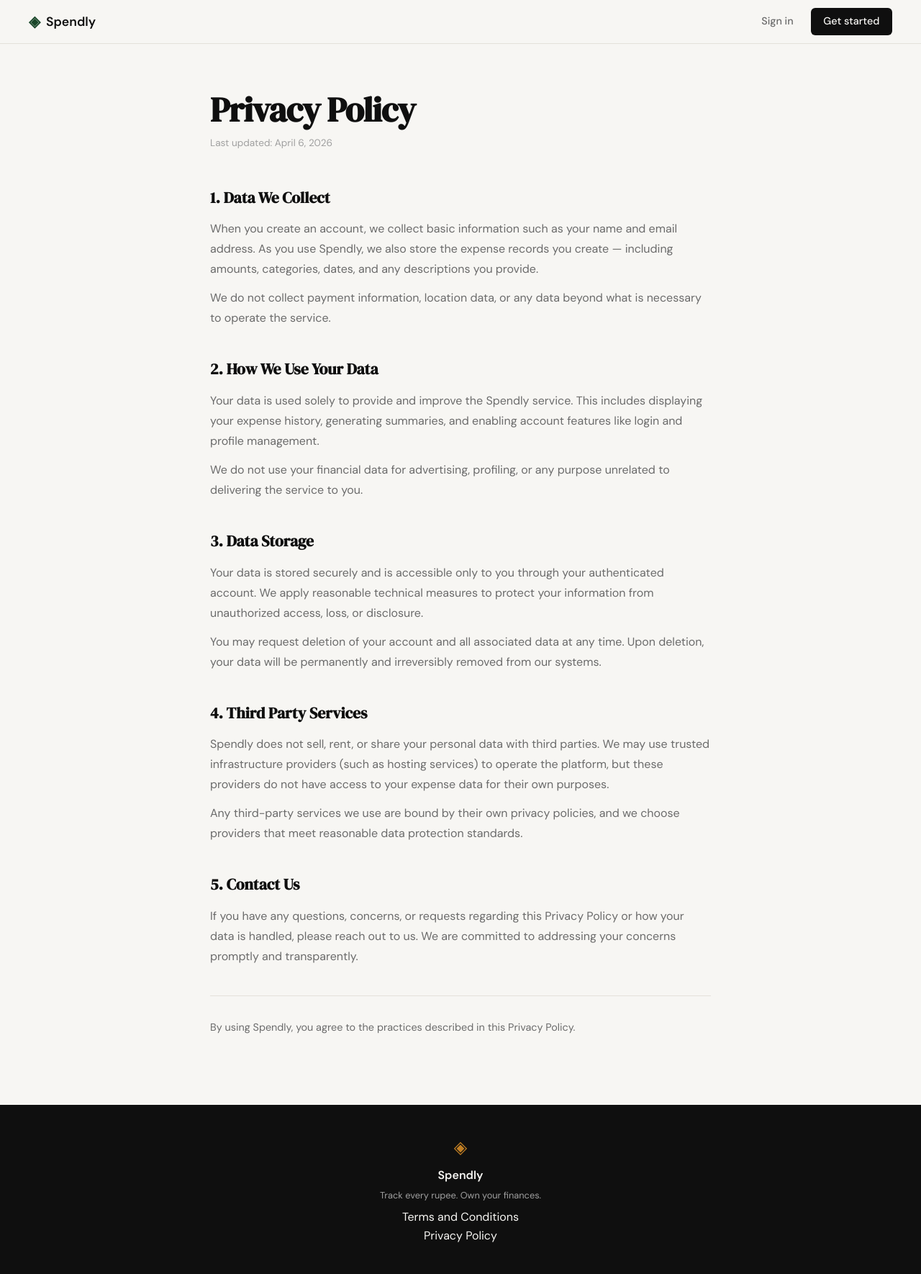
After one commit to just-Devansh/spendlyy, a Flask app: page /privacy in a window 1280 px wide. The commit adds this page. Shown: the whole page at 72% size. Run offline with Flask 3, Linux system fonts and the light colour scheme.

Commit message:
Landing: add privacy policy page and route

```diff
--- a/app.py
+++ b/app.py
@@ -25,6 +25,11 @@ def login():
 @app.route("/terms")
 def terms():
     return render_template("terms.html")
+
+
+@app.route("/privacy")
+def privacy():
+    return render_template("privacy.html")
 
 
 # ------------------------------------------------------------------ #
--- a/prompts.txt
+++ b/prompts.txt
@@ -13,3 +13,9 @@ a. Add a new route in [app.py](http://app.py/):
 GET /terms -> renders templates/terms.html
 b. Create tempaltes/terms.html with generic terms and conditions content appropriate for a personal expense tracking app. Include sections like: Acceptance of Terms, Use of Service, User Data, Limitations of Liability, and Changes to Terms. Extend base.html if it exists, otherwise match the style of landing.html.
 c. In templates/landing.html, update the "Terms and Conditions" footer link href from "#" to "/terms"
+
+3. Do the same as you did for the Terms and Conditions page, but for Privacy Policy.
+a. Add a new route in [@app.py](http://app.py): GET /privacy -> renders temmpaltes/privacy.html
+b. Create templates/privacy.html with generic privacy policy content appropriate for a personal expense tracking app. Include sections like: Data We Collect, How We Use Your Data, Data Storage, Third Party Services, and Contact Us. Match the style of terms.html.
+c. In @templates/landing.html, update the "Privacy Policy" footer link href from "#" to "/privacy"
+d. Make sure the appearance of @templates/privacy.html matches the theme of the landing page and the overall website in general
--- a/templates/base.html
+++ b/templates/base.html
@@ -36,7 +36,7 @@
             <p class="footer-copy">Track every rupee. Own your finances.</p>
             <div class="footer-links" style="display:flex;flex-direction:column">
                 <a href="/terms">Terms and Conditions</a>
-                <a href="#">Privacy Policy</a>
+                <a href="/privacy">Privacy Policy</a>
             </div>
         </div>
     </footer>
--- /dev/null
+++ b/templates/privacy.html
@@ -0,0 +1,50 @@
+{% extends "base.html" %}
+
+{% block title %}Privacy Policy — Spendly{% endblock %}
+
+{% block content %}
+<section style="max-width:760px;margin:0 auto;padding:4rem 2rem 6rem;">
+
+    <h1 style="font-family:var(--font-display);font-size:clamp(2rem,4vw,3rem);color:var(--ink);line-height:1.15;letter-spacing:-0.02em;margin-bottom:0.5rem;">
+        Privacy Policy
+    </h1>
+    <p style="font-size:0.85rem;color:var(--ink-faint);margin-bottom:3rem;">Last updated: April 6, 2026</p>
+
+    <div style="display:flex;flex-direction:column;gap:2.5rem;">
+
+        <div>
+            <h2 style="font-family:var(--font-display);font-size:1.35rem;color:var(--ink);margin-bottom:0.75rem;">1. Data We Collect</h2>
+            <p style="color:var(--ink-muted);line-height:1.75;">When you create an account, we collect basic information such as your name and email address. As you use Spendly, we also store the expense records you create — including amounts, categories, dates, and any descriptions you provide.</p>
+            <p style="color:var(--ink-muted);line-height:1.75;margin-top:0.75rem;">We do not collect payment information, location data, or any data beyond what is necessary to operate the service.</p>
+        </div>
+
+        <div>
+            <h2 style="font-family:var(--font-display);font-size:1.35rem;color:var(--ink);margin-bottom:0.75rem;">2. How We Use Your Data</h2>
+            <p style="color:var(--ink-muted);line-height:1.75;">Your data is used solely to provide and improve the Spendly service. This includes displaying your expense history, generating summaries, and enabling account features like login and profile management.</p>
+            <p style="color:var(--ink-muted);line-height:1.75;margin-top:0.75rem;">We do not use your financial data for advertising, profiling, or any purpose unrelated to delivering the service to you.</p>
+        </div>
+
+        <div>
+            <h2 style="font-family:var(--font-display);font-size:1.35rem;color:var(--ink);margin-bottom:0.75rem;">3. Data Storage</h2>
+            <p style="color:var(--ink-muted);line-height:1.75;">Your data is stored securely and is accessible only to you through your authenticated account. We apply reasonable technical measures to protect your information from unauthorized access, loss, or disclosure.</p>
+            <p style="color:var(--ink-muted);line-height:1.75;margin-top:0.75rem;">You may request deletion of your account and all associated data at any time. Upon deletion, your data will be permanently and irreversibly removed from our systems.</p>
+        </div>
+
+        <div>
+            <h2 style="font-family:var(--font-display);font-size:1.35rem;color:var(--ink);margin-bottom:0.75rem;">4. Third Party Services</h2>
+            <p style="color:var(--ink-muted);line-height:1.75;">Spendly does not sell, rent, or share your personal data with third parties. We may use trusted infrastructure providers (such as hosting services) to operate the platform, but these providers do not have access to your expense data for their own purposes.</p>
+            <p style="color:var(--ink-muted);line-height:1.75;margin-top:0.75rem;">Any third-party services we use are bound by their own privacy policies, and we choose providers that meet reasonable data protection standards.</p>
+        </div>
+
+        <div>
+            <h2 style="font-family:var(--font-display);font-size:1.35rem;color:var(--ink);margin-bottom:0.75rem;">5. Contact Us</h2>
+            <p style="color:var(--ink-muted);line-height:1.75;">If you have any questions, concerns, or requests regarding this Privacy Policy or how your data is handled, please reach out to us. We are committed to addressing your concerns promptly and transparently.</p>
+        </div>
+
+        <p style="color:var(--ink-muted);font-size:0.9rem;border-top:1px solid var(--border);padding-top:2rem;">
+            By using Spendly, you agree to the practices described in this Privacy Policy.
+        </p>
+
+    </div>
+</section>
+{% endblock %}
```
